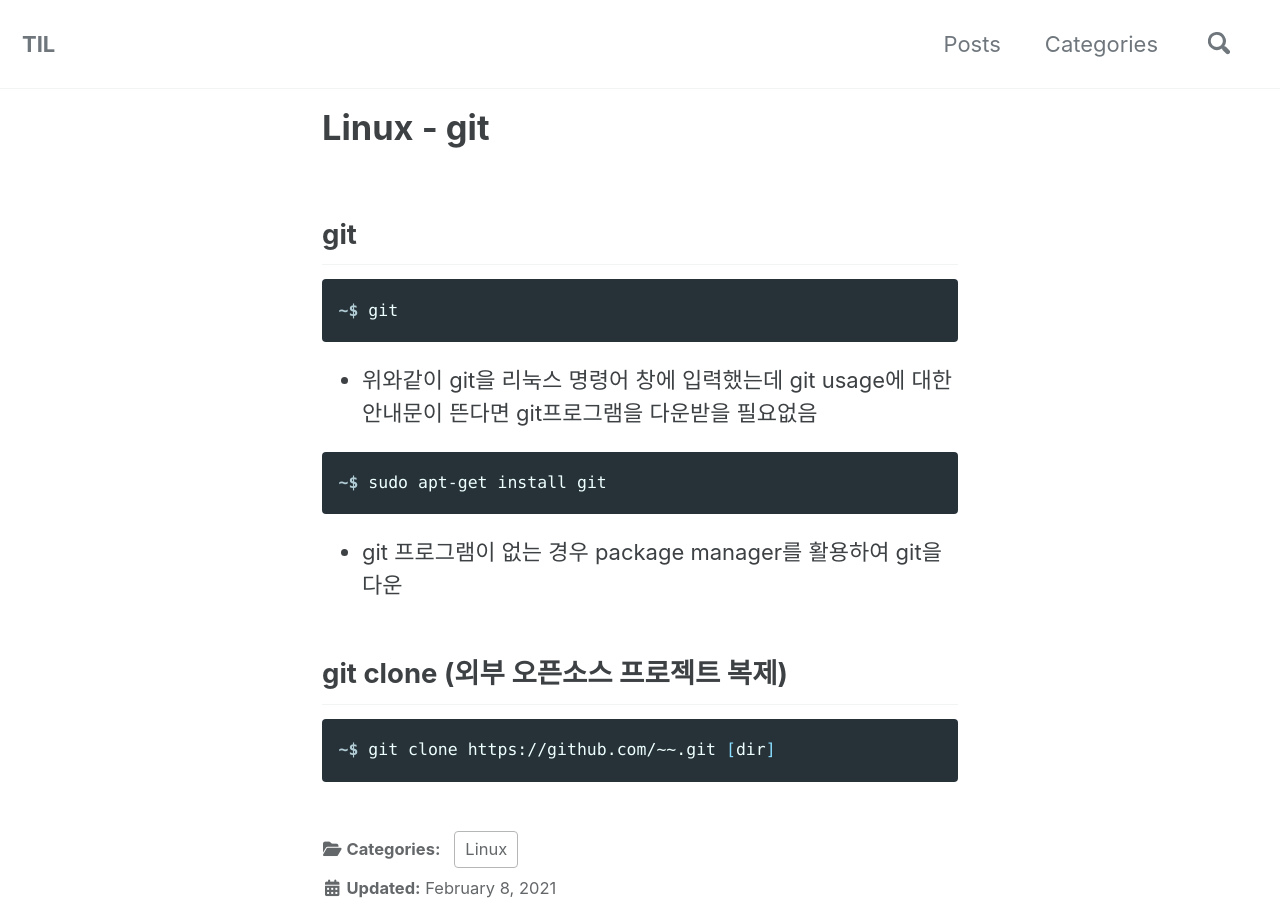
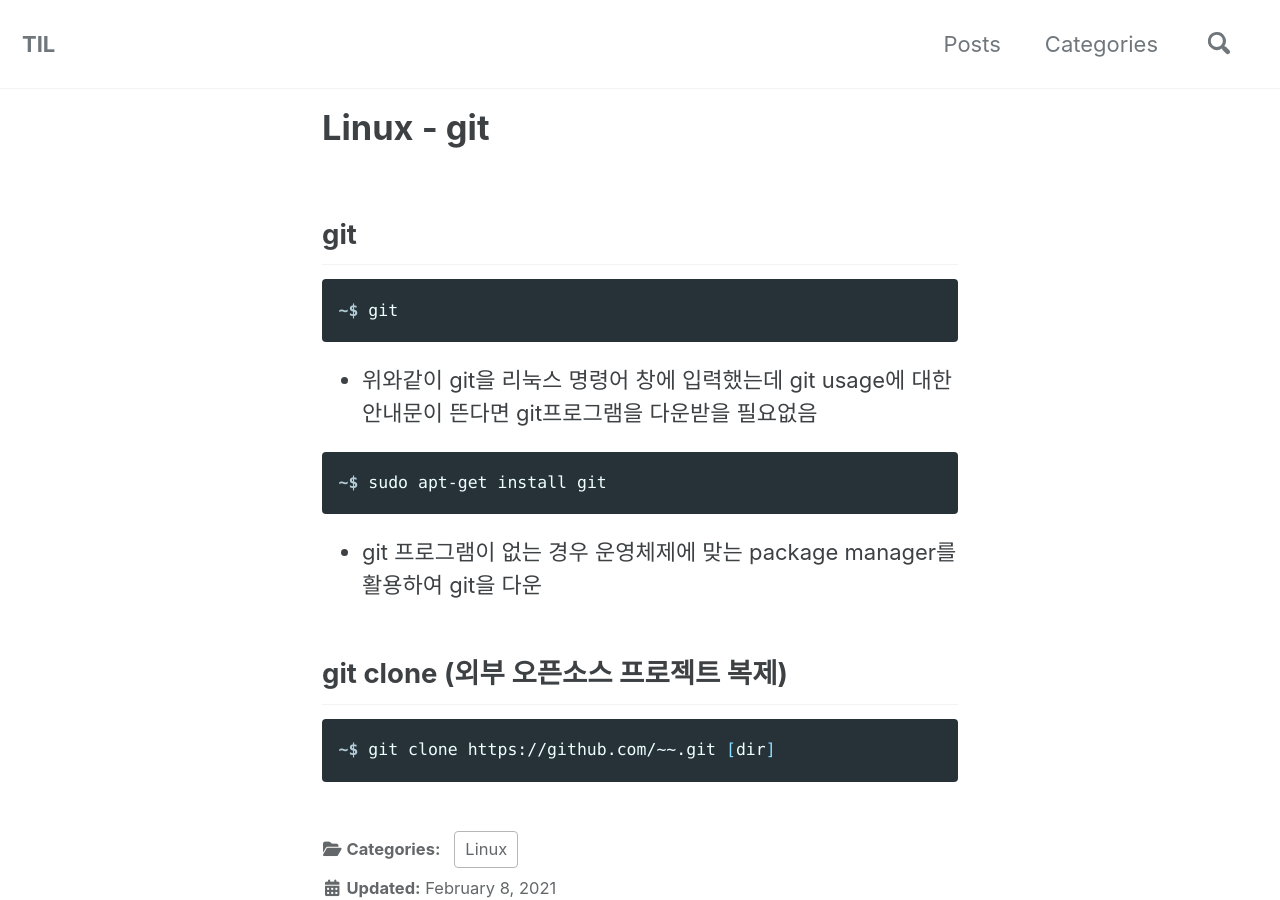
Before and after one commit to sujinsjlee/TIL, a Jekyll site: the page built from _posts/2021-02-08-Linux_6.md, in a window 1280 px wide and 900 px high. Built offline with Jekyll 4.4.1, drawn with Linux system fonts in a browser that asks for light colours; cached includes are drawn as plain includes; nearby versions of some CDN libraries.

Commit message:
[linux] fix typo

````diff
--- a/_posts/2021-02-08-Linux_6.md
+++ b/_posts/2021-02-08-Linux_6.md
@@ -16,7 +16,7 @@ tags:
 ```console
 ~$ sudo apt-get install git
 ```
-- git 프로그램이 없는 경우 package manager를 활용하여 git을 다운
+- git 프로그램이 없는 경우 운영체제에 맞는 package manager를 활용하여 git을 다운
 
 ## git clone (외부 오픈소스 프로젝트 복제)
 ```console
````
